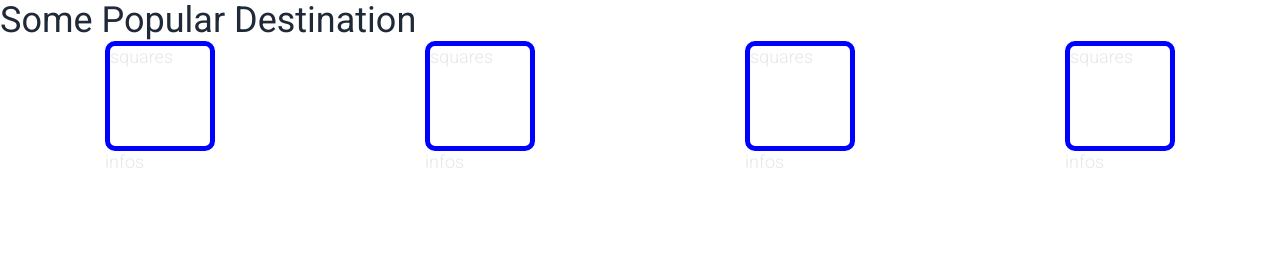
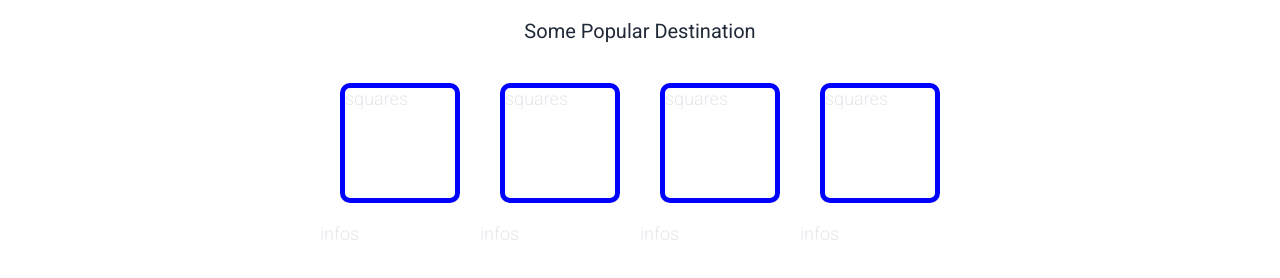
Before and after one commit to dikshya-pahari/Odin-Projects, a plain HTML site: page 2-odin-landing-page/index.html in a window 1280 px wide. Shown: the part 338-616 px from the top of the page. Drawn offline with Linux system fonts and the light colour scheme.

Commit message:
sizing and margin of section 2 done

```diff
--- a/2-odin-landing-page/style.css
+++ b/2-odin-landing-page/style.css
@@ -103,19 +103,24 @@ nav {
 }
 /* section 2 */
 .h2 {
-    font-size: 36px;
+    padding: 20px;
+    font-size: 20px;
     font-weight: bolder;
-    color: #1f2937
+    color: #1f2937;
+    text-align: center;
 }
 .boxes {
     color: #e5e7eb;
     font-size: 18px;
     display: flex;
-    justify-content: space-around;
+    justify-content: center;
+    margin-left: 300px;
+    margin-right: 300px;
 }
 .squares {
-    width: 100px;
-    height: 100px;
+    width: 110px;
+    height: 110px;
     border: 5px solid blue;
     border-radius: 10px;
+    margin: 20px;
 }
```
